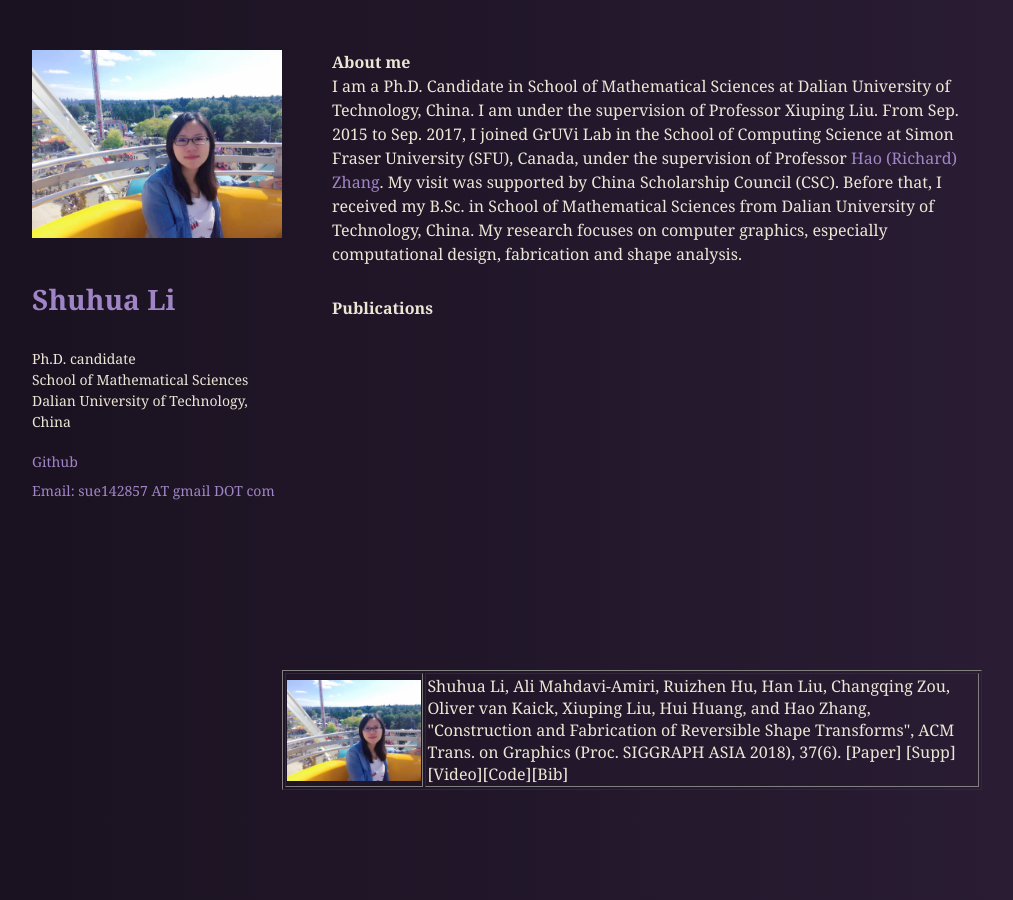
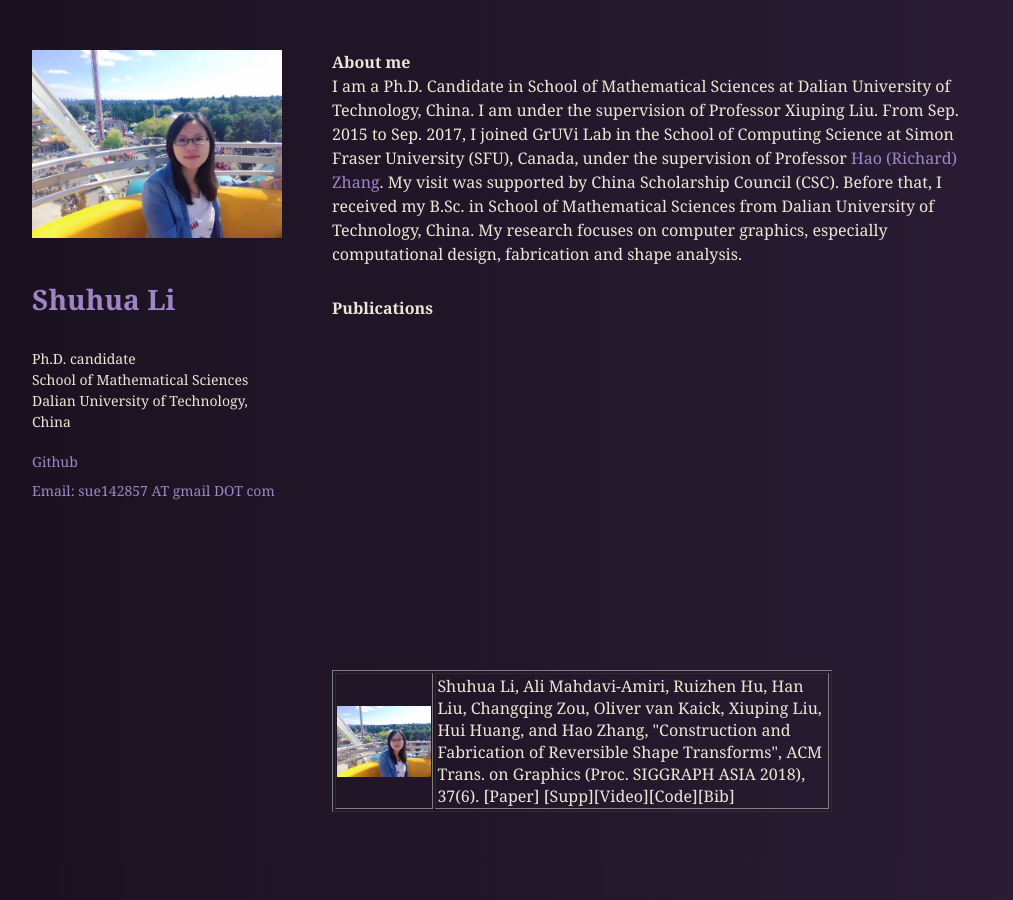
Before and after one commit to sergiokopplin/violet, a Jekyll site: the page built from index.html, in a window 1280 px wide. Shown: the whole page, without its empty margins (68-1081 px from the left). Built offline with Jekyll 4.4.1, drawn with Linux system fonts in a browser that asks for light colours.

Commit message:
Update index.html

```diff
--- a/index.html
+++ b/index.html
@@ -35,7 +35,9 @@ title: Homepage
 
   <p>
     <strong>Publications</strong></br>
-  <table width="700" border="1">
+  </p>
+
+  <table style="margin-bottom:50px; margin-left:50px;" width="500" border="1">
     <tr>
       <td border="1" width="20%">
         <img style="display:block;" width="100%" height="auto" src="assets/images/sue.jpg">
@@ -46,5 +48,5 @@ title: Homepage
       </td>
     </tr>
   </table>
-</p>
+
 </section>
```
